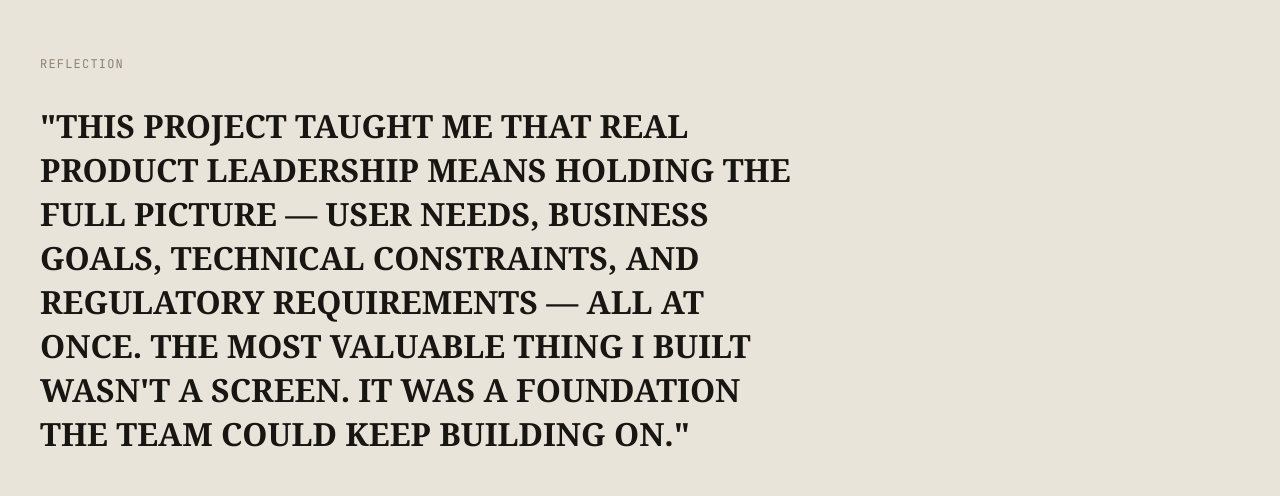
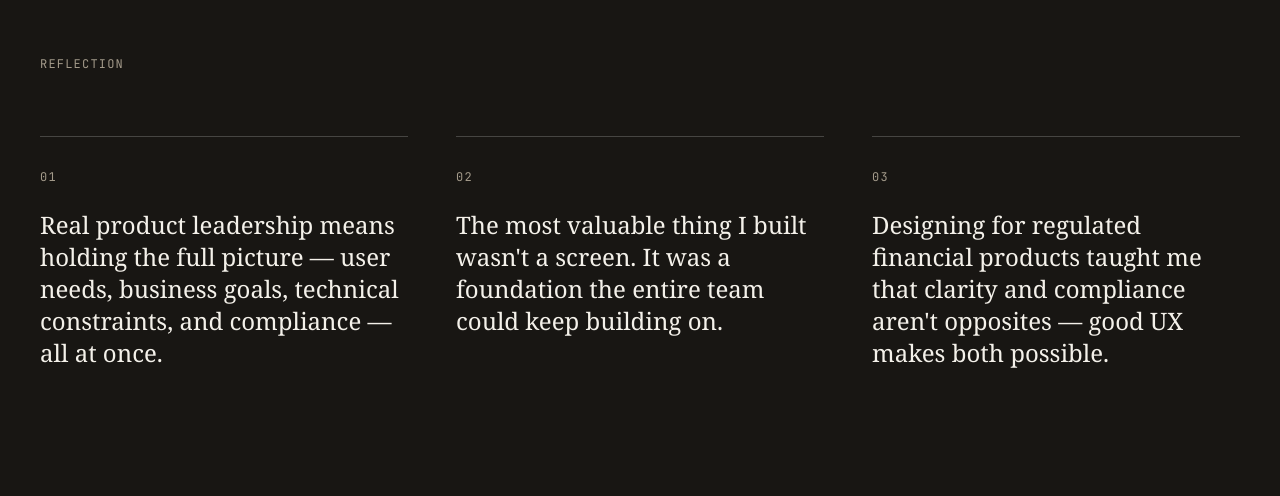
Before and after one commit to vlgoloVH/vlad-holoborodko-portfolio, a Next.js app: page /cases/smartcrowd in a window 1280 px wide. Shown: the part 9380-9876 px from the top of the page. Built offline with nearby package versions, Linux system fonts and the light colour scheme.

Commit message:
reflection as 3 insights, remove images from prev/next

```diff
--- a/components/case-detail/case-layout.tsx
+++ b/components/case-detail/case-layout.tsx
@@ -268,17 +268,38 @@ export function CaseLayout({ caseData, caseMeta, otherCases }: CaseLayoutProps)
         </div>
       </section>
 
-      {/* 07. REFLECTION */}
-      <section className="px-6 py-24 md:px-10 md:py-32 bg-surface">
+            {/* 07. REFLECTION */}
+      <section className="section-invert px-6 py-24 md:px-10 md:py-32">
         <div className="mx-auto max-w-content">
           <Reveal>
-            <p className="font-mono text-xs uppercase tracking-widest text-muted mb-8">Reflection</p>
-            <blockquote className="font-display text-display-sm font-semibold uppercase leading-snug text-ink max-w-3xl">
-              "{caseData.reflection}"
-            </blockquote>
+            <p className="font-mono text-xs uppercase tracking-widest text-muted mb-16">Reflection</p>
           </Reveal>
+          <div className="grid md:grid-cols-3 gap-12">
+            {[
+              {
+                number: "01",
+                insight: "Real product leadership means holding the full picture — user needs, business goals, technical constraints, and compliance — all at once.",
+              },
+              {
+                number: "02",
+                insight: "The most valuable thing I built wasn't a screen. It was a foundation the entire team could keep building on.",
+              },
+              {
+                number: "03",
+                insight: "Designing for regulated financial products taught me that clarity and compliance aren't opposites — good UX makes both possible.",
+              },
+            ].map((item, i) => (
+              <Reveal key={i} delay={i * 0.05}>
+                <div className="border-t border-white/20 pt-8">
+                  <p className="font-mono text-xs uppercase tracking-widest text-muted mb-6">{item.number}</p>
+                  <p className="font-display text-xl leading-snug text-ink md:text-2xl">{item.insight}</p>
+                </div>
+              </Reveal>
+            ))}
+          </div>
         </div>
       </section>
+
 
       {/* 08. PREV / NEXT */}
       {(prev || next) && (
@@ -297,15 +318,6 @@ export function CaseLayout({ caseData, caseMeta, otherCases }: CaseLayoutProps)
                     </h3>
                     <p className="mt-2 text-sm text-muted">{prev.industry}</p>
                   </div>
-                  <div className="aspect-[16/9] bg-surface rounded-sm overflow-hidden">
-                    {prev.cover ? (
-                      <Image src={prev.cover} alt={prev.title} width={700} height={394} className="w-full h-full object-cover group-hover:scale-[1.02] transition-transform duration-500" />
-                    ) : (
-                      <div className="w-full h-full flex items-center justify-center">
-                        <p className="font-mono text-xs uppercase tracking-widest text-muted">{prev.title}</p>
-                      </div>
-                    )}
-                  </div>
                 </Link>
               </Reveal>
             ) : <div />}
@@ -322,15 +334,6 @@ export function CaseLayout({ caseData, caseMeta, otherCases }: CaseLayoutProps)
                       {next.title}
                     </h3>
                     <p className="mt-2 text-sm text-muted">{next.industry}</p>
-                  </div>
-                  <div className="aspect-[16/9] bg-surface rounded-sm overflow-hidden">
-                    {next.cover ? (
-                      <Image src={next.cover} alt={next.title} width={700} height={394} className="w-full h-full object-cover group-hover:scale-[1.02] transition-transform duration-500" />
-                    ) : (
-                      <div className="w-full h-full flex items-center justify-center">
-                        <p className="font-mono text-xs uppercase tracking-widest text-muted">{next.title}</p>
-                      </div>
-                    )}
                   </div>
                 </Link>
               </Reveal>
```
